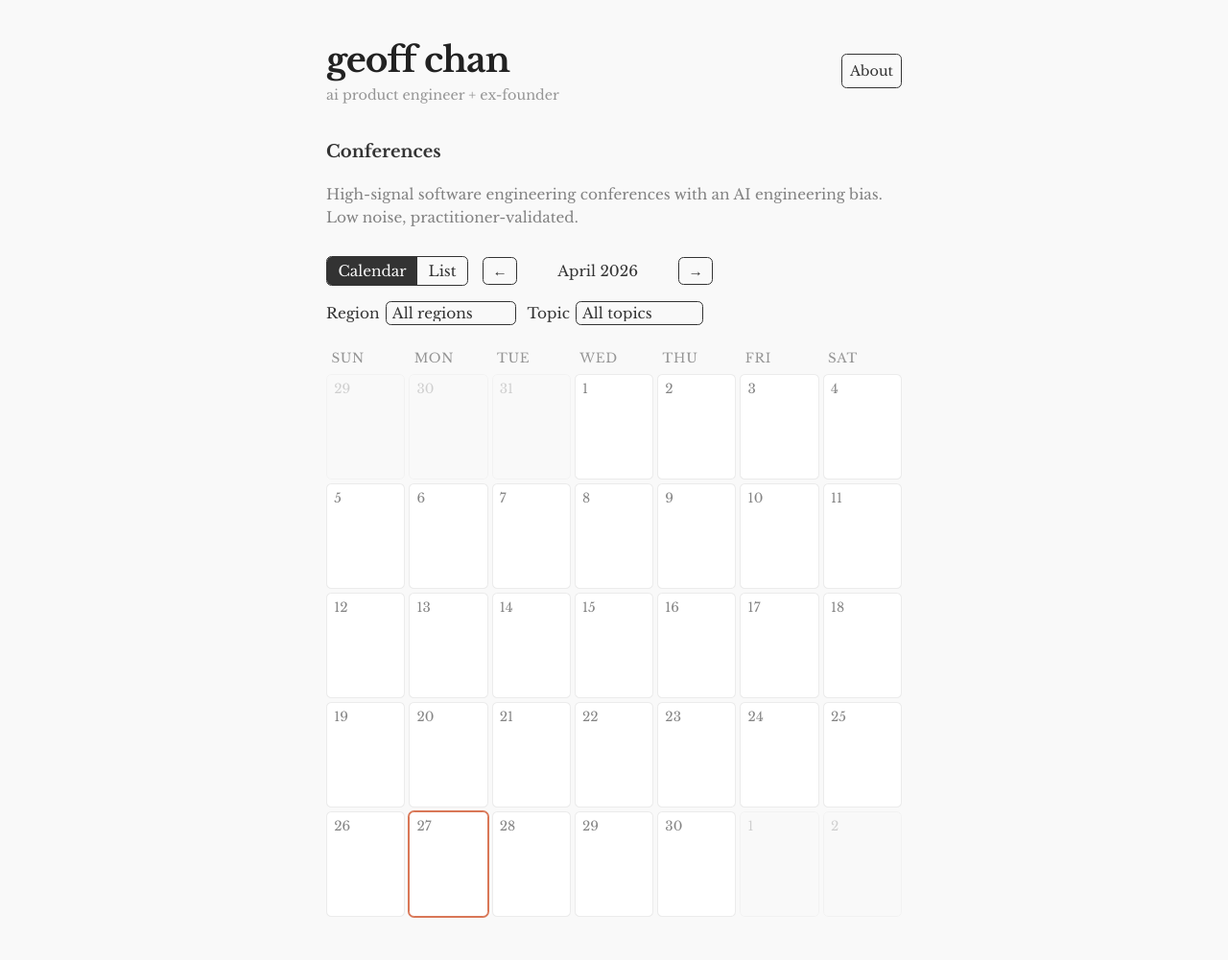
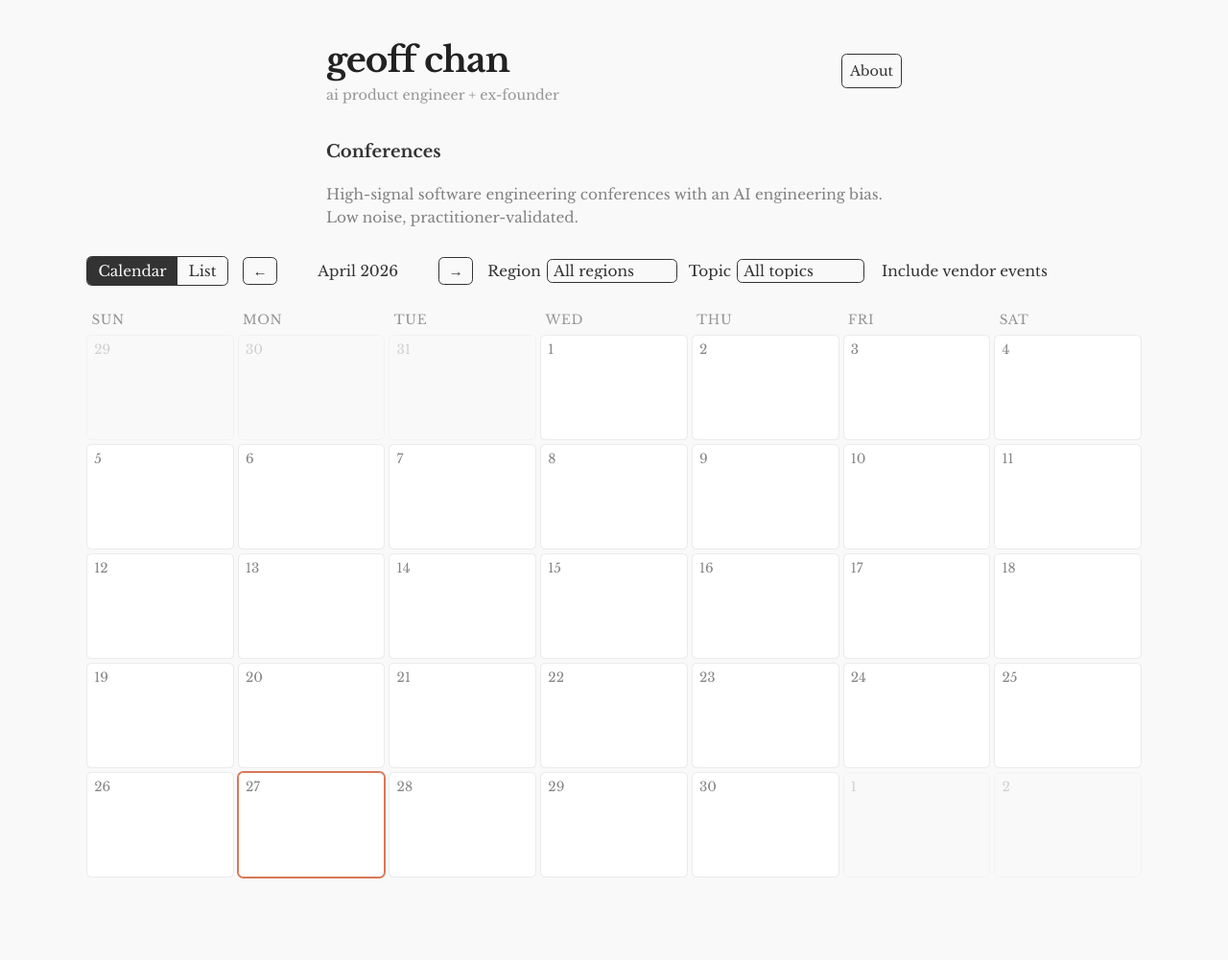
Before and after one commit to geoffchan23/geoffchan23.github.io, a Jekyll site: the page built from conferences.html, in a window 1280 px wide. Shown: the whole page at 96% size. Built offline with Jekyll 4.4.1, drawn with Linux system fonts in a browser that asks for light colours; after the commit the page ends 960 px from its top, so only the background shows below that.

Commit message:
conferences: add vendor-events filter, widen calendar, fix view toggle
- New checkbox "Include vendor events" in the controls; defaults off so
  the page leads with practitioner conferences. Vendor cards render with
  a dashed border and reduced opacity when shown.
- Calendar and controls break out of the 600px container up to 1100px
  so logos have room to breathe; intro/header keep the page width.
- The list view used to stay attached when toggling back to calendar
  because [hidden] was overridden by display: flex. Add an explicit
  [hidden] rule.
- List-view logo tile is now white-with-border to match the calendar
  cards; orange fill is reserved for letter fallbacks.

```diff
--- a/conferences.css
+++ b/conferences.css
@@ -66,6 +66,20 @@
     background: #f9f9f9;
     color: #333;
 }
+.conf-filter-checkbox {
+    cursor: pointer;
+}
+.conf-filter-checkbox input {
+    margin: 0;
+}
+.conf-card-vendor {
+    border-style: dashed;
+    opacity: .65;
+}
+.conf-list-item-vendor {
+    border-style: dashed;
+    opacity: .75;
+}
 .conf-empty {
     opacity: .6;
     padding: 2em 0;
@@ -78,6 +92,16 @@
     display: flex;
     flex-direction: column;
     gap: .75em;
+}
+.conf-list[hidden],
+.conf-calendar[hidden] {
+    display: none;
+}
+.conf-controls,
+.conf-view {
+    --conf-width: min(1100px, calc(100vw - 2em));
+    width: var(--conf-width);
+    margin-left: calc((100% - var(--conf-width)) / 2);
 }
 .conf-list-item {
     display: flex;
@@ -99,10 +123,19 @@
     align-items: center;
     justify-content: center;
     border-radius: 5.5px;
-    background: rgb(217, 119, 87);
-    color: #fff;
+    background: #fff;
+    border: 1px solid rgba(0,0,0,0.15);
+    color: #333;
     font-weight: 700;
     overflow: hidden;
+    padding: 4px;
+    box-sizing: border-box;
+}
+.conf-logo.conf-logo-text {
+    background: rgb(217, 119, 87);
+    border-color: rgb(217, 119, 87);
+    color: #fff;
+    padding: 0;
 }
 .conf-logo img {
     max-width: 100%;
--- a/conferences.html
+++ b/conferences.html
@@ -40,6 +40,10 @@ description: High-signal software engineering conferences with an AI engineering
                     <option value="">All topics</option>
                 </select>
             </label>
+            <label class="conf-filter conf-filter-checkbox">
+                <input type="checkbox" id="conf-vendor">
+                <span>Include vendor events</span>
+            </label>
         </div>
     </section>
     <section class="conf-view">
--- a/conferences.js
+++ b/conferences.js
@@ -30,6 +30,7 @@ const state = {
     currentMonth: new Date(new Date().getFullYear(), new Date().getMonth(), 1),
     region: "",
     topic: "",
+    includeVendor: false,
     conferences: [],
 };
 
@@ -131,7 +132,7 @@ function renderCalendar(confs, anchor) {
         for (const c of visible) {
             const card = document.createElement("button");
             card.type = "button";
-            card.className = "conf-card";
+            card.className = c.vendorDriven ? "conf-card conf-card-vendor" : "conf-card";
             card.dataset.id = c.id;
             const editionLabel = c.edition && c.edition !== c.name ? `${c.name} — ${c.edition}` : c.name;
             card.title = editionLabel;
@@ -172,7 +173,7 @@ function renderList(conferences) {
     }
     for (const c of conferences) {
         const li = document.createElement("li");
-        li.className = "conf-list-item";
+        li.className = c.vendorDriven ? "conf-list-item conf-list-item-vendor" : "conf-list-item";
         li.dataset.id = c.id;
 
         const logo = document.createElement("div");
@@ -282,6 +283,10 @@ function wireControls() {
     });
     document.getElementById("conf-topic").addEventListener("change", (e) => {
         state.topic = e.target.value;
+        render();
+    });
+    document.getElementById("conf-vendor").addEventListener("change", (e) => {
+        state.includeVendor = e.target.checked;
         render();
     });
 }
@@ -436,6 +441,7 @@ function applyFilters(all) {
     return all.filter(c => {
         if (state.region && c.region !== state.region) return false;
         if (state.topic && !(c.topics || []).includes(state.topic)) return false;
+        if (!state.includeVendor && c.vendorDriven === true) return false;
         return true;
     });
 }
```
